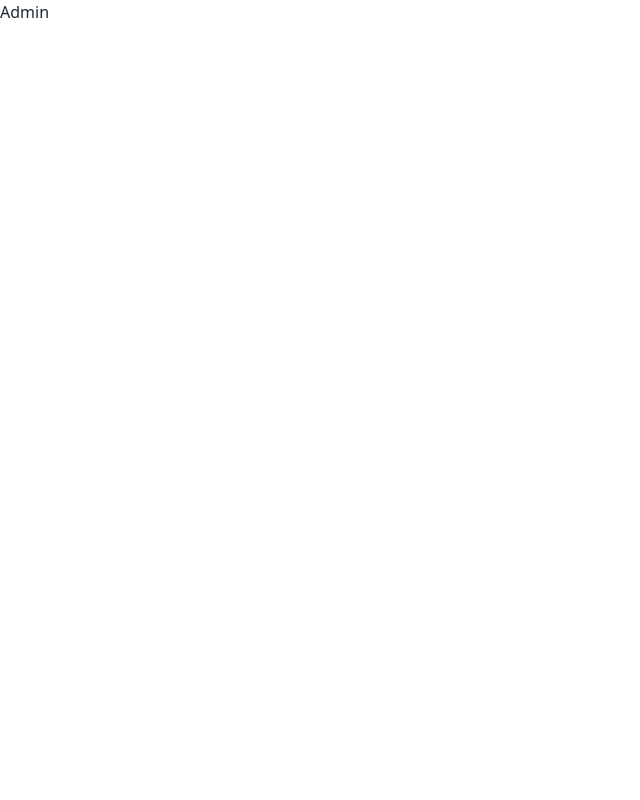
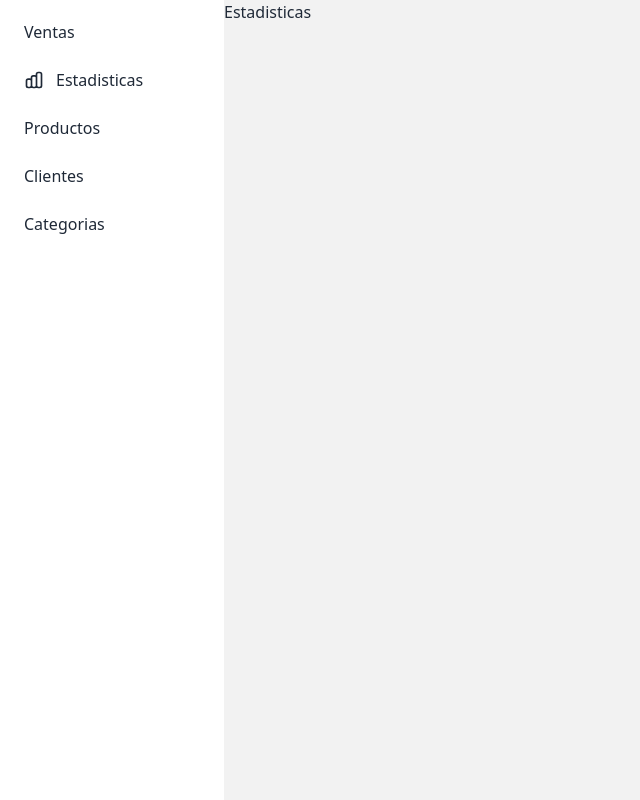
Before and after one commit to lisildg/Good-Shoes, a React (Create React App) app in the folder client/: page /admin in a window 1280 px wide. Shown: the whole page, without its empty margins (0-640 px from the left). Built offline with nearby package versions, Linux system fonts and the light colour scheme.

Commit message:
maquetando dashboard admin

```diff
--- a/client/src/components/Admin/Admin.jsx
+++ b/client/src/components/Admin/Admin.jsx
@@ -1,8 +1,53 @@
 import React from 'react'
+import { useState } from 'react'
+import Estadisticas from './Estadisticas/Estadisticas'
+import Ventas from './Ventas/Ventas'
+import Productos from './Productos/Productos'
+import Categorias from './Categorias/Categorias'
+import Clientes from './Clientes/Clientes'
 
+const EstadisticasSVG=<svg xmlns="http://www.w3.org/2000/svg" className="h-5 w-5" fill="none" viewBox="0 0 24 24" stroke="currentColor"><path strokeLinecap="round" strokeLinejoin="round" strokeWidth="2" d="M9 19v-6a2 2 0 00-2-2H5a2 2 0 00-2 2v6a2 2 0 002 2h2a2 2 0 002-2zm0 0V9a2 2 0 012-2h2a2 2 0 012 2v10m-6 0a2 2 0 002 2h2a2 2 0 002-2m0 0V5a2 2 0 012-2h2a2 2 0 012 2v14a2 2 0 01-2 2h-2a2 2 0 01-2-2z" /></svg>
 function Admin() {
+  const [selectedValue, SetSelectedValue] = useState("Estadisticas")
+  const displayComponent=()=>{
+    switch (selectedValue) {
+      case "Ventas":
+        return <Ventas/>
+        break;
+      case "Estadisticas":
+        return <Estadisticas/>
+        break;
+      case "Productos":
+        return <Productos/>
+        break;
+      case "Categorias":
+        return <Categorias/>
+        break;
+      case "Clientes":
+        return <Clientes/>
+    }
+  }
   return (
-    <div>Admin</div>
+
+
+    <div className='flex min-h-screen  '>
+      <div className='flex-shrink  min-h-screen '>
+        <ul className="menu menu-compact lg:menu-normal bg-base-100 w-56 p-2 rounded-box ">
+            <li><button onClick={(e)=>SetSelectedValue(e.target.value)} value="Ventas">Ventas</button></li>
+
+            <li><button onClick={(e)=>SetSelectedValue(e.target.value)} value="Estadisticas">{EstadisticasSVG} Estadisticas</button></li>
+            <li><button onClick={(e)=>SetSelectedValue(e.target.value)} value="Productos">Productos</button></li>
+            <li><button onClick={(e)=>SetSelectedValue(e.target.value)} value="Clientes">Clientes</button></li>
+            <li><button onClick={(e)=>SetSelectedValue(e.target.value)} value="Categorias">Categorias</button></li>
+
+          </ul>
+      </div>
+
+  <div className='flex-grow bg-base-200 min-h-screen'>
+    {displayComponent()}
+  </div>
+
+  </div>
   )
 }
 
--- /dev/null
+++ b/client/src/components/Admin/Categorias/Categorias.jsx
@@ -0,0 +1,9 @@
+import React from 'react'
+
+function Categorias() {
+  return (
+    <div>Categorias</div>
+  )
+}
+
+export default Categorias
--- /dev/null
+++ b/client/src/components/Admin/Clientes/Clientes.jsx
@@ -0,0 +1,9 @@
+import React from 'react'
+
+function Clientes() {
+  return (
+    <div>Clientes</div>
+  )
+}
+
+export default Clientes
--- /dev/null
+++ b/client/src/components/Admin/Estadisticas/Estadisticas.jsx
@@ -0,0 +1,9 @@
+import React from 'react'
+
+function Estadisticas() {
+  return (
+    <div>Estadisticas</div>
+  )
+}
+
+export default Estadisticas
--- /dev/null
+++ b/client/src/components/Admin/Productos/Productos.jsx
@@ -0,0 +1,25 @@
+import React from 'react'
+import { useSelector } from 'react-redux'
+function Productos() {
+  const {products}=useSelector((state)=>state)
+  return (
+    <div>
+
+{products.length==0 && (<div className="hero min-h-screen bg-base-200">
+  <div className="hero-content text-center">
+    <div className="max-w-md">
+      <h1 className="text-5xl font-bold">Aun no has Cargado Ningun Producto</h1>
+      <p className="py-6">Agrega algun producto cabron !</p>
+      <button className="btn btn-primary">Get Started</button>
+    </div>
+  </div>
+</div>)
+
+
+}
+
+    </div>
+  )
+}
+
+export default Productos
--- /dev/null
+++ b/client/src/components/Admin/Ventas/Ventas.jsx
@@ -0,0 +1,9 @@
+import React from 'react'
+
+function Ventas() {
+  return (
+    <div>Ventas</div>
+  )
+}
+
+export default Ventas
--- a/client/src/redux/reducer/reducer.js
+++ b/client/src/redux/reducer/reducer.js
@@ -1,6 +1,11 @@
 
 
-const initialState = {}
+const initialState = {
+products:[],
+productdetail:{},
+
+
+}
 
 const reducer=(state = initialState, action) => {
   switch (action.type) {
--- a/client/src/reportWebVitals.js
+++ /dev/null
@@ -1,13 +0,0 @@
-const reportWebVitals = onPerfEntry => {
-  if (onPerfEntry && onPerfEntry instanceof Function) {
-    import('web-vitals').then(({ getCLS, getFID, getFCP, getLCP, getTTFB }) => {
-      getCLS(onPerfEntry);
-      getFID(onPerfEntry);
-      getFCP(onPerfEntry);
-      getLCP(onPerfEntry);
-      getTTFB(onPerfEntry);
-    });
-  }
-};
-
-export default reportWebVitals;
```
Also changed, not shown: client/src/setupTests.js (deleted, +0 -5 lines), client/src/logo.svg (deleted), 1 other file (tests, documents, lock files or other folders).
